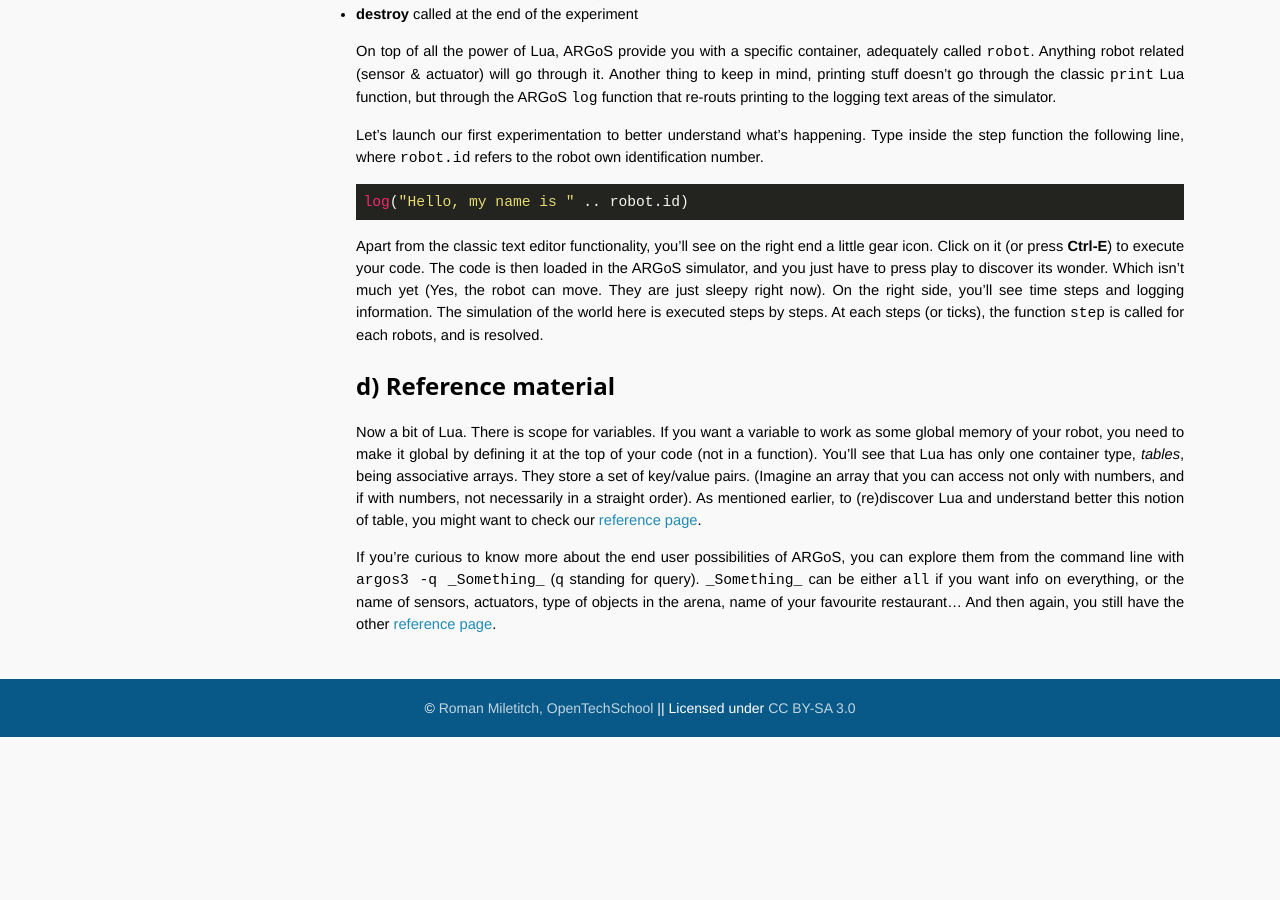
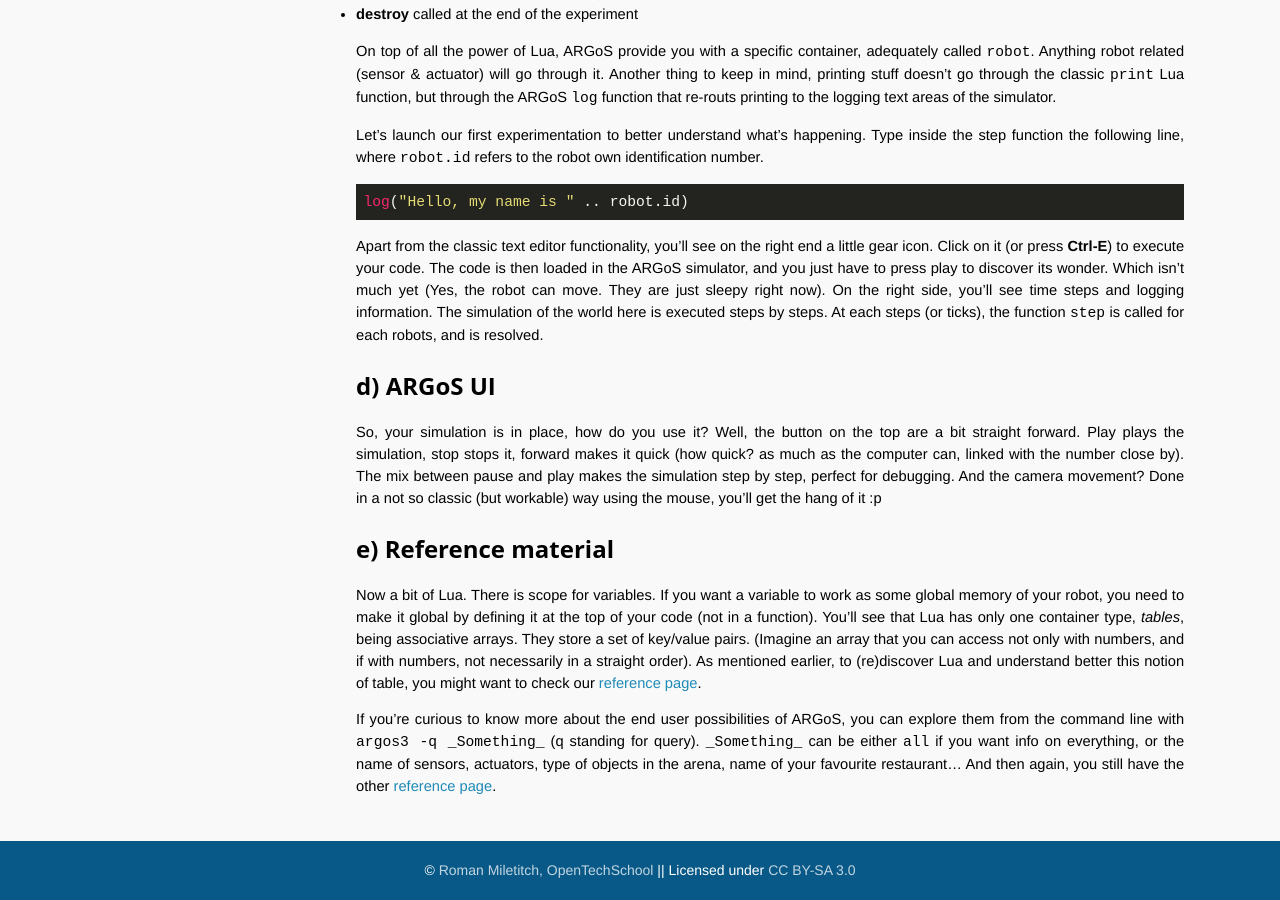
Before and after one commit to OpenTechSchool-Brussels/AI-for-robots-and-swarms, a Jekyll site: the page built from Setting-up.markdown, in a window 1280 px wide and 900 px high, scrolled down 1439 px. Built offline with Jekyll 4.4.1, drawn with Linux system fonts in a browser that asks for light colours; Markdown is read by kramdown in place of the engine named in the settings; before the commit the page ends 2176 px from its top, so only the background shows below that.

Commit message:
Update Setting-up.markdown

```diff
--- a/Setting-up.markdown
+++ b/Setting-up.markdown
@@ -49,7 +49,10 @@ log("Hello, my name is " .. robot.id)
 
 Apart from the classic text editor functionality, you'll see on the right end a little gear icon. Click on it (or press **Ctrl-E**) to execute your code. The code is then loaded in the ARGoS simulator, and you just have to press play to discover its wonder. Which isn't much yet (Yes, the robot can move. They are just sleepy right now). On the right side, you'll see time steps and logging information. The simulation of the world here is executed steps by steps. At each steps (or ticks), the function `step` is called for each robots, and is resolved.
 
-##d) Reference material
+##d) ARGoS UI
+So, your simulation is in place, how do you use it? Well, the button on the top are a bit straight forward. Play plays the simulation, stop stops it, forward makes it quick (how quick? as much as the computer can, linked with the number close by). The mix between pause and play makes the simulation step by step, perfect for debugging. And the camera movement? Done in a not so classic (but workable) way using the mouse, you'll get the hang of it :p
+
+##e) Reference material
 Now a bit of Lua. There is scope for variables. If you want a variable to work as some global memory of your robot, you need to make it global by defining it at the top of your code (not in a function). You'll see that Lua has only one container type, *tables*, being associative arrays. They store a set of key/value pairs. (Imagine an array that you can access not only with numbers, and if with numbers, not necessarily in a straight order). As mentioned earlier, to (re)discover Lua and understand better this notion of table, you might want to check our [reference page](./ref_lua.html).
 
 If you're curious to know more about the end user possibilities of ARGoS, you can explore them from the command line with `argos3 -q _Something_` (q standing for query). `_Something_` can be either `all` if you want info on everything, or the name of sensors, actuators, type of objects in the arena, name of your favourite restaurant... And then again, you still have the other [reference page](./ref_argos.html).
```
